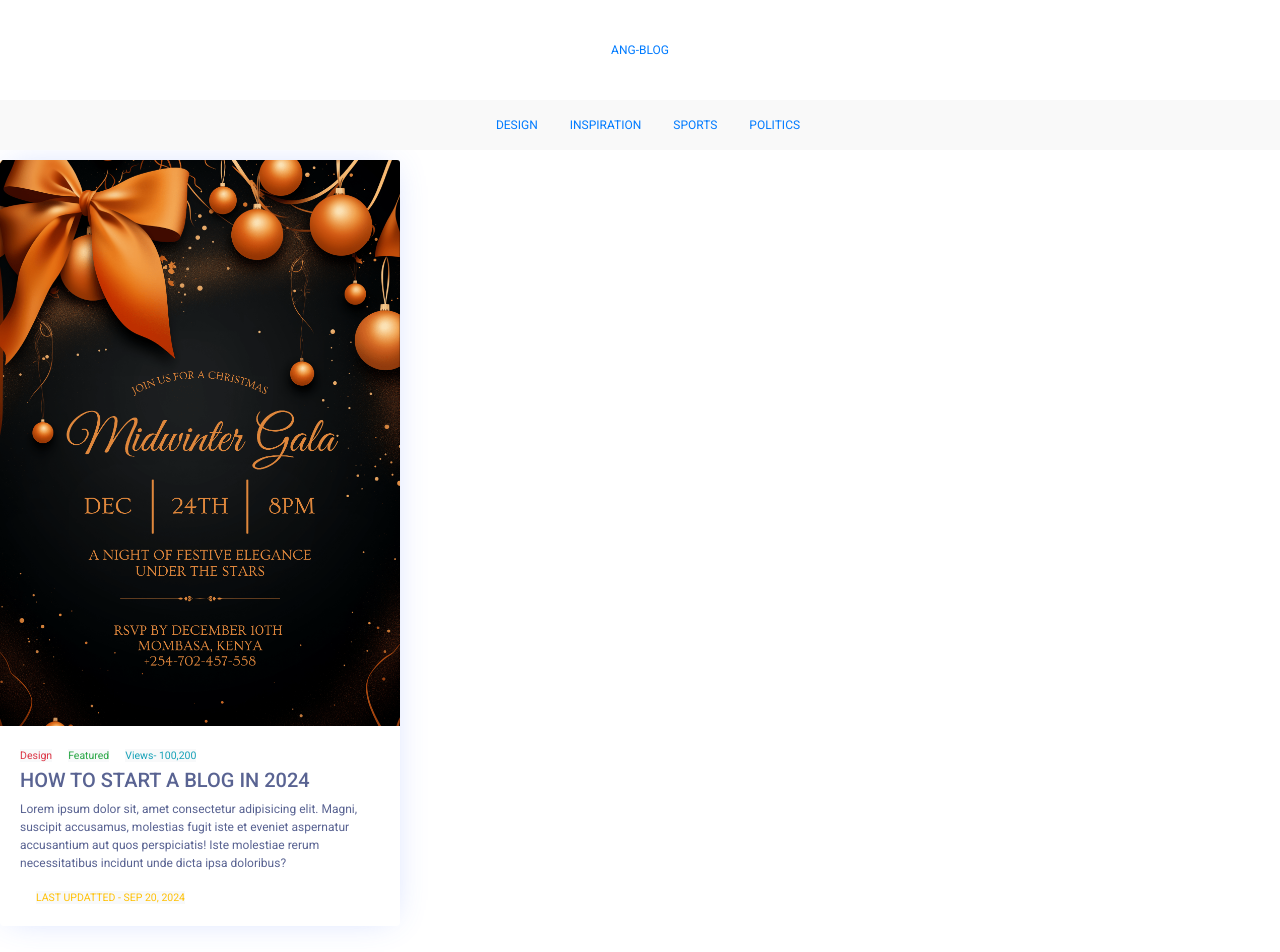
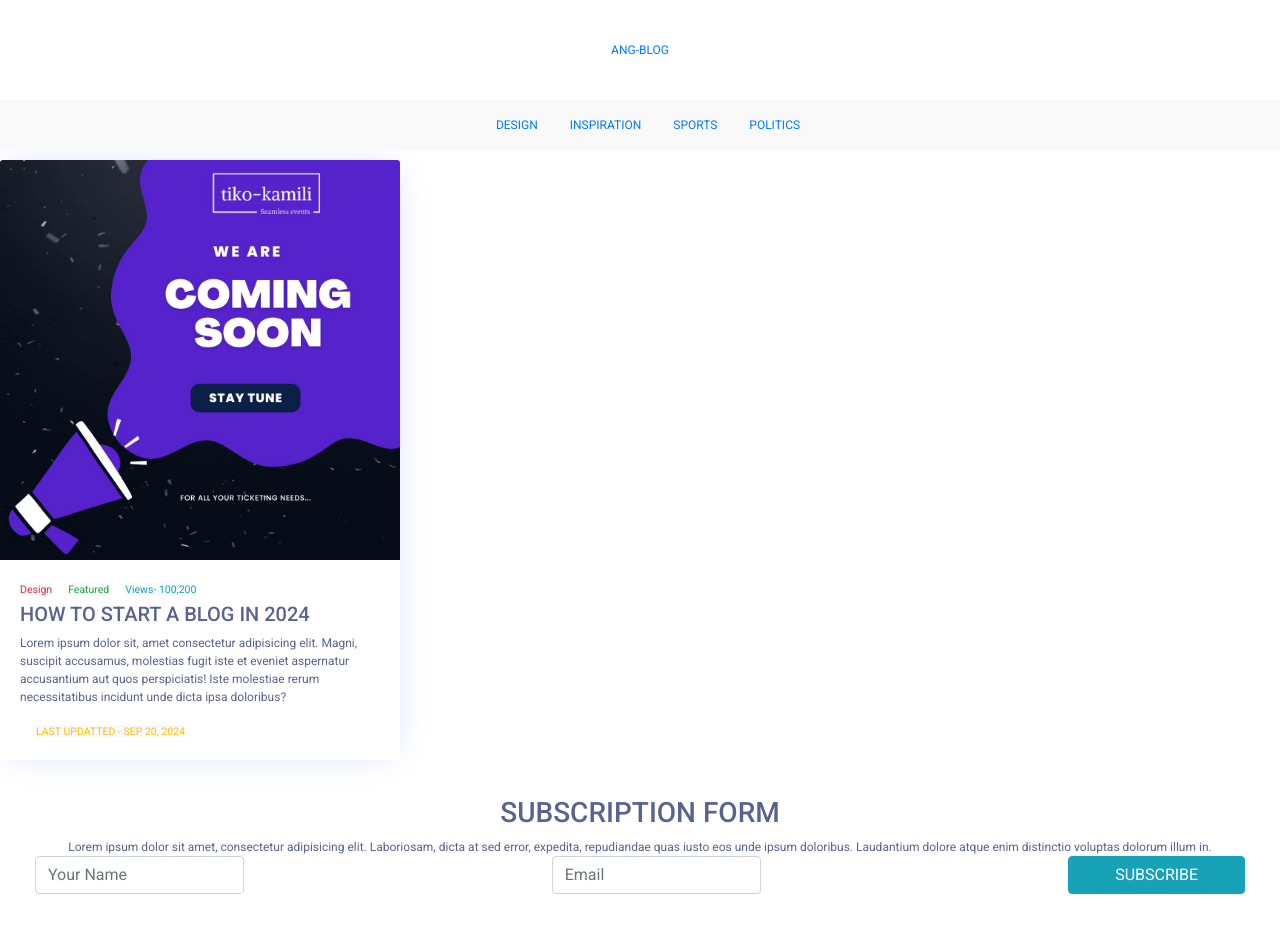
Before and after one commit to malvinopondo/blog-post, an Angular app: page / in a window 1280 px wide. Shown: the top 952 px of the page. Built offline with nearby package versions, Linux system fonts and the light colour scheme.

Commit message:
feat(sucription form): Add the subscription form

```diff
--- a/src/app/app.component.html
+++ b/src/app/app.component.html
@@ -3,8 +3,8 @@
 <app-category-navbar></app-category-navbar>
 
 <div class="app-body">
-
     <app-post-card></app-post-card>
+    <app-subscription-form></app-subscription-form>
 </div>
 
 
--- a/src/app/layouts/post-card/post-card.component.html
+++ b/src/app/layouts/post-card/post-card.component.html
@@ -1,5 +1,5 @@
 <div class="card">
-    <img src="/assets/t.k 1.10 event-min.png" alt="post-card" class="card-img-top">
+    <img src="assets/t.k.1.6.jpeg" alt="post-card" class="card-img-top">
     <div class="card-body">
             <small class="bg-light text-danger text-center">Design</small>
             <small class="bg-light text-success text-center ml-3">Featured</small>
--- a/src/app/subscription-form/subscription-form.component.html
+++ b/src/app/subscription-form/subscription-form.component.html
@@ -1 +1,22 @@
-<p>subscription-form works!</p>
+<div class="card-body">
+  <div class="text-center mt-3 mb-5">
+    <h3>SUBSCRIPTION FORM</h3>
+    <p class="m-auto subs-text">
+      Lorem ipsum dolor sit amet, consectetur adipisicing elit. Laboriosam,
+      dicta at sed error, expedita, repudiandae quas iusto eos unde ipsum
+      doloribus. Laudantium dolore atque enim distinctio voluptas dolorum illum
+      in.</p>
+      <form action="" class="form-inline mb-5">
+            <div class="form-group col-md-5" >
+                <input type="text" class="form-control" placeholder="Your Name">
+            </div>
+            <div class="form-group col-md-5" >
+                <input type="email" class="form-control" placeholder="Email">
+            </div>
+            <div class="col-md-2">
+                <button class="btn btn-info btn-block btn-sub">SUBSCRIBE</button>
+            </div>
+      </form>
+
+  </div>
+</div>
```
